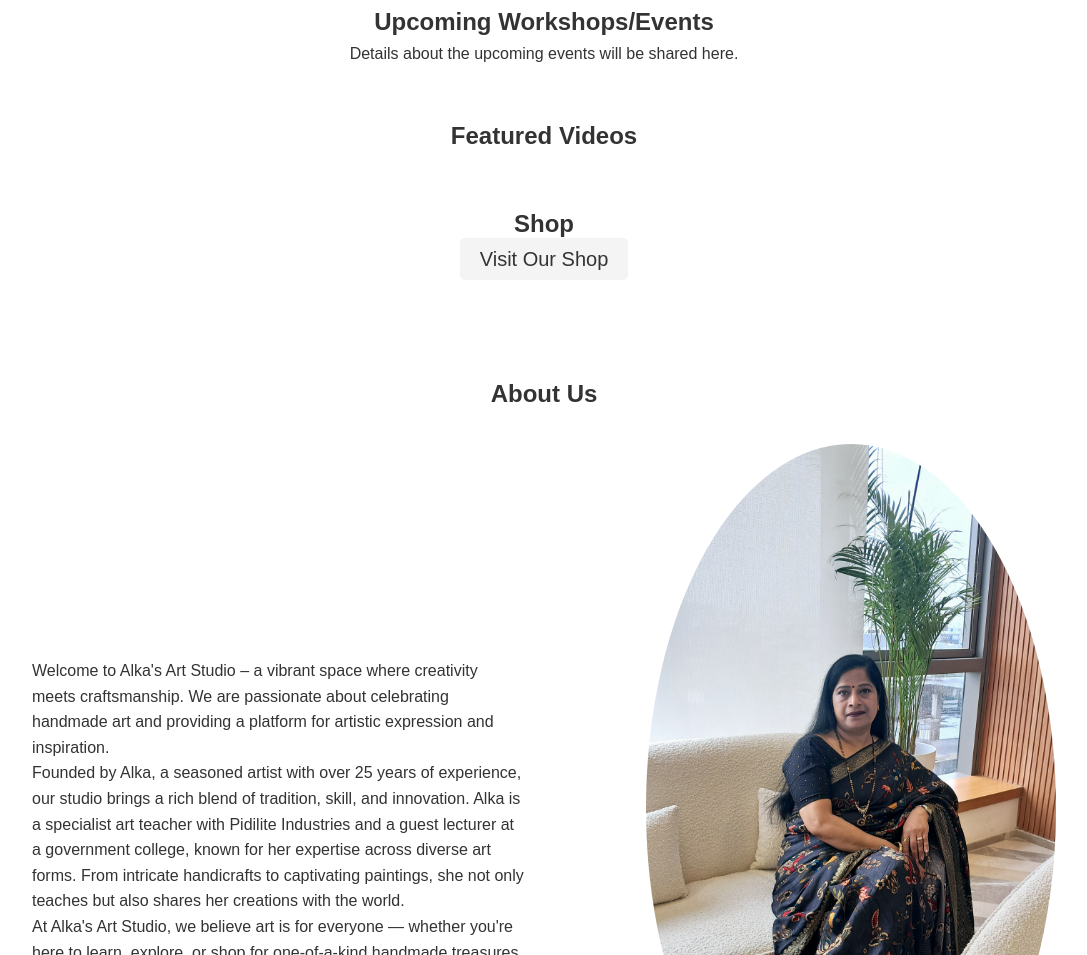
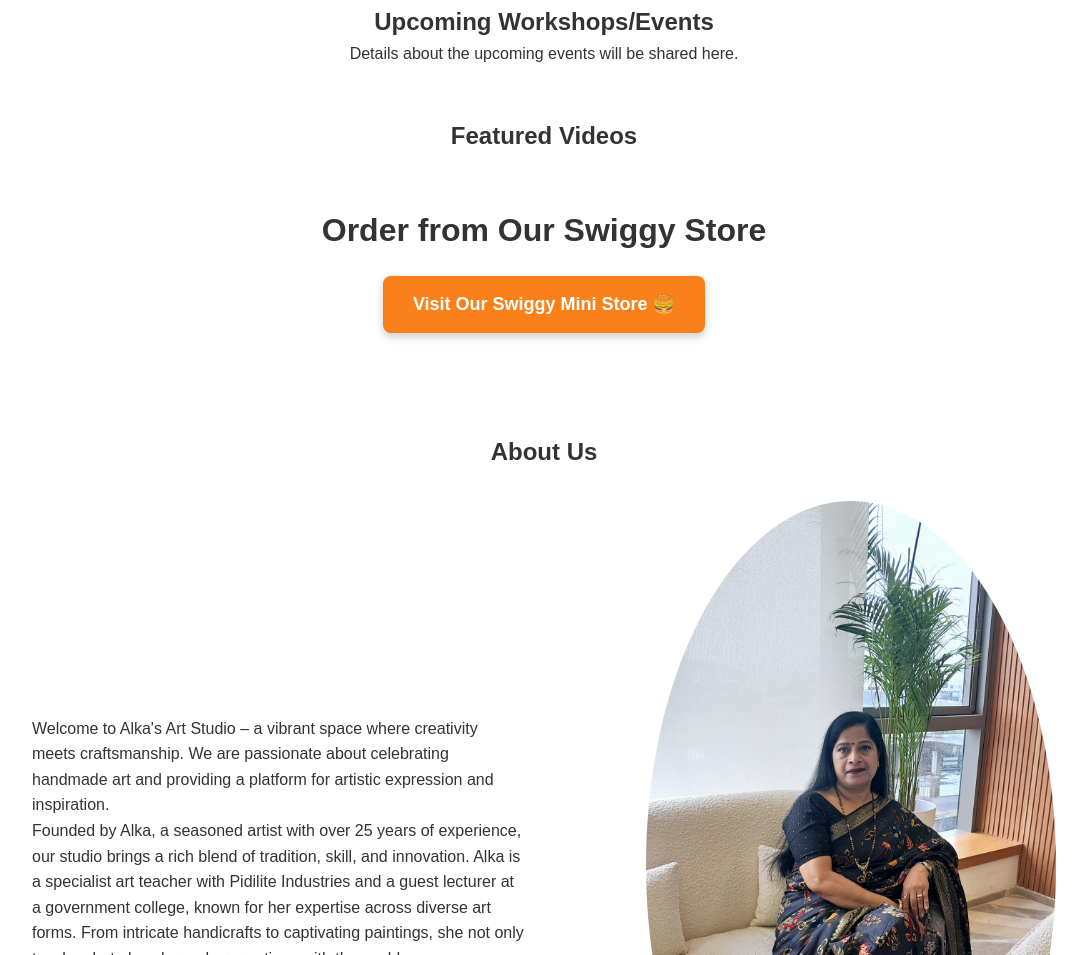
Before and after one commit to alkaartstudio/alkaartstudio.github.io, a plain HTML site: page index.html in a window 1280 px wide. Shown: the part 2697-3652 px from the top of the page, without its empty margins (96-1183 px from the left). Drawn offline with Linux system fonts and the light colour scheme; no server answers.

Commit message:
Update index.html
Swiggy mini store

```diff
--- a/index.html
+++ b/index.html
@@ -81,10 +81,14 @@ fetch(`https://www.googleapis.com/youtube/v3/search?key=${apiKey}&channelId=${ch
 
 
     <!-- Shop Section -->
-    <section id="shop" class="shop-section">
-        <h2>Shop</h2>
-        <a href="https://alka-art-studio.mini.site" target="_blank">Visit Our Shop</a>
-    </section>
+<section id="shop" class="shop-section" style="text-align: center; padding: 50px 20px;">
+    <h2 style="font-size: 2em; margin-bottom: 20px;">Order from Our Swiggy Store</h2>
+    <a href="https://alka-art-studio.mini.site" target="_blank"
+       style="display: inline-block; background-color: #FC8019; color: #fff; padding: 14px 30px; font-size: 18px; font-weight: bold; border-radius: 8px; text-decoration: none; box-shadow: 0 4px 10px rgba(0,0,0,0.2); transition: background 0.3s;">
+       Visit Our Swiggy Mini Store 🍔
+    </a>
+</section>
+
 
     <!-- About Us Section -->
     <section id="about" class="about-section">
```
